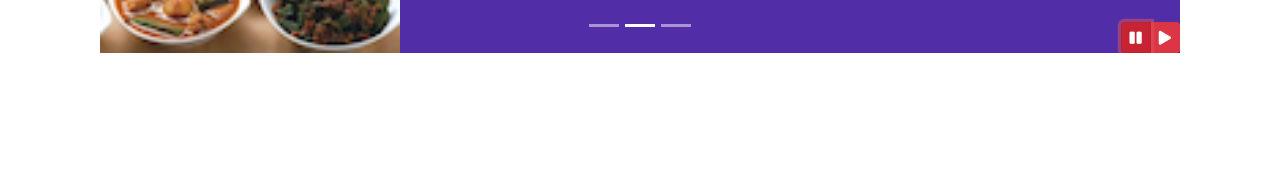
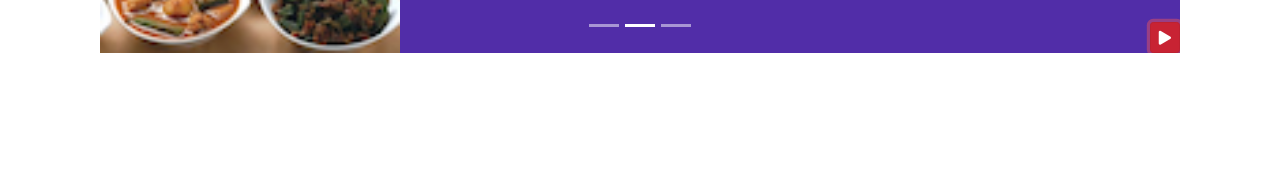
Before and after one commit to AnuranDutta/Bootstrap_4, a plain HTML site: page index.html in a window 1280 px wide. Both pictures are taken after a click on the button 1135 px from the left and 668 px from the top of the page. Shown: the part 631-800 px from the top of the page. Drawn offline with nearby package versions, Linux system fonts and the light colour scheme.

Commit message:
more bootstrap and jQuery

```diff
--- a/index.html
+++ b/index.html
@@ -240,12 +240,8 @@
                         <a class="carousel-control-next" href="#mycarousel" role="button" data-slide="next">
                             <span class="carousel-control-next-icon"></span>
                         </a>
-                        <div class="btn-group" id="carouselButton">
-                            <button class="btn btn-danger btn-sm" id="carousel-pause">
+                        <button class="btn btn-danger btn-sm" id="carouselButton">
                             <span class="fa fa-pause"></span>
-                            </button>
-                            <button class="btn btn-danger btn-sm" id="carousel-play">
-                                <span class="fa fa-play"></span>
                         </button>
                     </div>
                 </div>
@@ -282,8 +278,7 @@
                         appetizers, six main entrees and five choicest desserts. Free flowing bubbly and soft
                         drinks. All for just $19.99 per person.</p>
                 </div>
-                    <img src="/resources/img/buffet.png" alt="buffet"
-                        class="d-flex ml-3 img-thumbnail align-self-center">
+                <img src="/resources/img/buffet.png" alt="buffet" class="d-flex ml-3 img-thumbnail align-self-center">
             </div>
         </div>
     </div>
@@ -293,8 +288,8 @@
         </div>
         <div class="col col-sm order-sm-first col-md">
             <div class="media">
-                    <img src="/resources/img/anuran.jpg" alt="anuran"
-                        class="d-flex mr-3 img-thumbnail align-self-center" height="125px" width="125px">
+                <img src="/resources/img/anuran.jpg" alt="anuran" class="d-flex mr-3 img-thumbnail align-self-center"
+                    height="125px" width="125px">
                 <div class="media-body text-justify">
                     <h2 class="mt-0">Anuran Dutta</h2>
                     <h4>Executive Chef</h4>
@@ -425,15 +420,20 @@
         });
     </script>
     <script>
-        $(document).ready(function() {
+        $(document).ready(function () {
             $('#mycarousel').carousel({
                 interval: 2000
             });
-            $('#carousel-pause').click(function() {
+            $('#carouselButton').click(function () {
+                if ($('#carouselButton').children('span').hasClass('fa-pause')) {
                     $('#mycarousel').carousel('pause');
-            });
-            $('#carousel-play').click(function() {
+                    $('#carouselButton').children('span').removeClass('fa-pause');
+                    $('#carouselButton').children('span').addClass('fa-play');
+                } else {
                     $('#mycarousel').carousel('cycle');
+                    $('#carouselButton').children('span').removeClass('fa-play');
+                    $('#carouselButton').children('span').addClass('fa-pause');
+                }
             });
         });
     </script>
```
Lines whose indentation alone changed are shown as unchanged.
